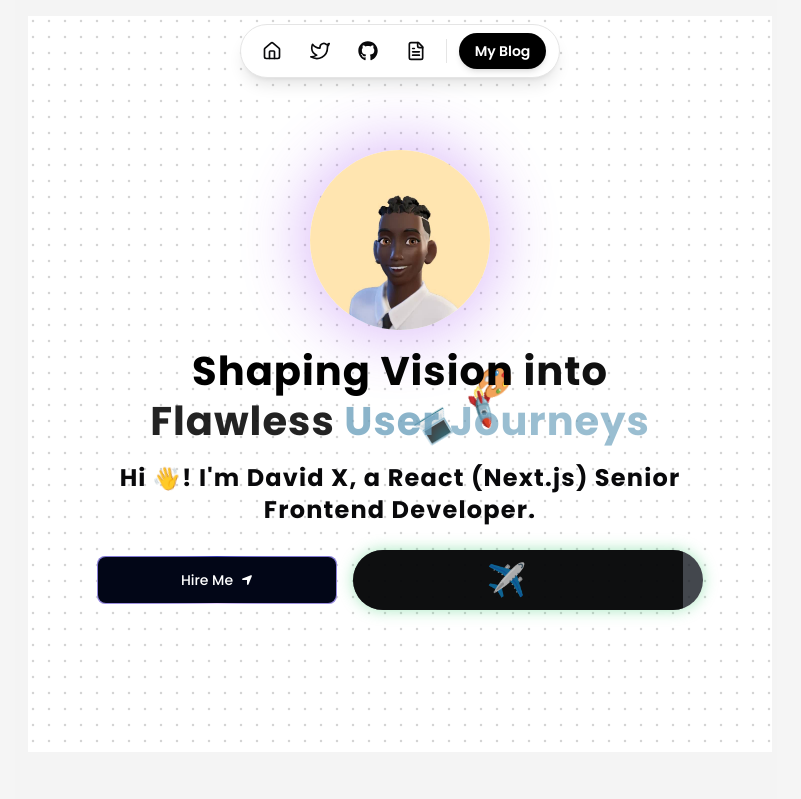
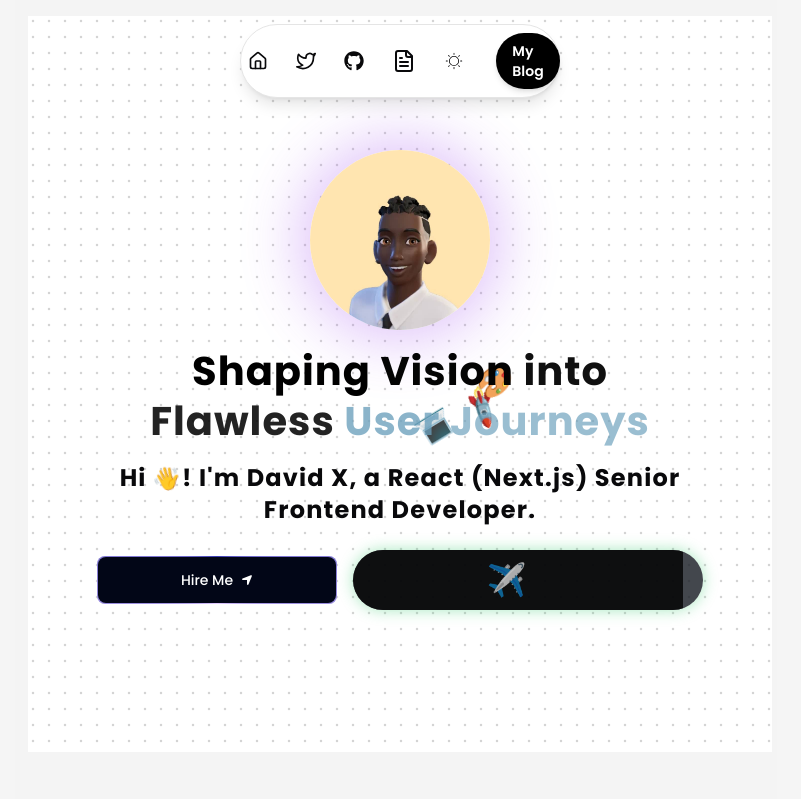
Before and after one commit to softThink02/X_Portfolio, a Next.js app: page / in a window 1280 px wide. Shown: the top 799 px of the page, without its empty margins (240-1041 px from the left). Built offline with nearby package versions, Linux system fonts and the light colour scheme.

Commit message:
[added dark and with theme]

```diff
--- a/app/provider.tsx
+++ b/app/provider.tsx
@@ -7,7 +7,7 @@
   theme: "light" | "dark";
 };
 
-export const themeContext = createContext<ToggleThemeType | undefined>(
+export const ThemeContext = createContext<ToggleThemeType | undefined>(
   undefined,
 );
 
@@ -32,6 +32,6 @@
   const value = useMemo(() => ({ toggleTheme, theme }), [toggleTheme, theme]);
 
   return (
-    <themeContext.Provider value={value}>{children}</themeContext.Provider>
+    <ThemeContext.Provider value={value}>{children}</ThemeContext.Provider>
   );
 }
--- a/components/floatingNavbar.tsx
+++ b/components/floatingNavbar.tsx
@@ -1,11 +1,13 @@
 "use client";
 
-import { Home, FileText} from "lucide-react";
+import { Home, FileText } from "lucide-react";
 import Link from "next/link";
-import { useState } from "react";
+import { useState, useMemo, useContext } from "react";
 import { motion, useScroll, useMotionValueEvent } from "framer-motion";
 import { FiTwitter } from "react-icons/fi";
 import { FaGithub } from "react-icons/fa";
+import { CiLight } from "react-icons/ci";
+import {ThemeContext} from '@/app/provider'
 
 const handleDownloadCV = () => {
   const cvUrl = "/cv.pdf";
@@ -14,26 +16,6 @@
   link.download = "X_CV.pdf";
   link.click();
 };
-
-const navItems = [
-  { icon: <Home className="h-5 w-5" />, href: "/", label: "Home" },
-  {
-    icon: <FiTwitter className="h-5 w-5" />,
-    href: "https://twitter.com/SThink02",
-    label: "X",
-  },
-  {
-    icon: <FaGithub className="h-5 w-5" />,
-    href: "https://github.com/softThink02",
-    label: "GitHub",
-  },
-  {
-    icon: <FileText className="h-5 w-5" />,
-    href: "/docs",
-    label: "Docs",
-    onClick: handleDownloadCV,
-  },
-];
 
 export default function FloatingDockBar() {
   const { scrollY } = useScroll();
@@ -51,6 +33,41 @@
       setVisible(true);
     }
   });
+
+  const themeContext = useContext(ThemeContext);
+
+  if (!themeContext) {
+    return null
+  }
+
+  const {toggleTheme} = themeContext
+
+  const navItems = useMemo(() => {
+    return [
+      { icon: <Home className="h-5 w-5" />, href: "/", label: "Home" },
+      {
+        icon: <FiTwitter className="h-5 w-5" />,
+        href: "https://twitter.com/SThink02",
+        label: "X",
+      },
+      {
+        icon: <FaGithub className="h-5 w-5" />,
+        href: "https://github.com/softThink02",
+        label: "GitHub",
+      },
+      {
+        icon: <FileText className="h-6 w-6" />,
+        href: "/docs",
+        label: "Docs",
+        onClick: handleDownloadCV,
+      },
+      {
+        icon: <CiLight className="h-5 w-5" />,
+        label: "theme",
+        onClick: toggleTheme,
+      },
+    ];
+  }, []);
 
   return (
     <motion.div
```
